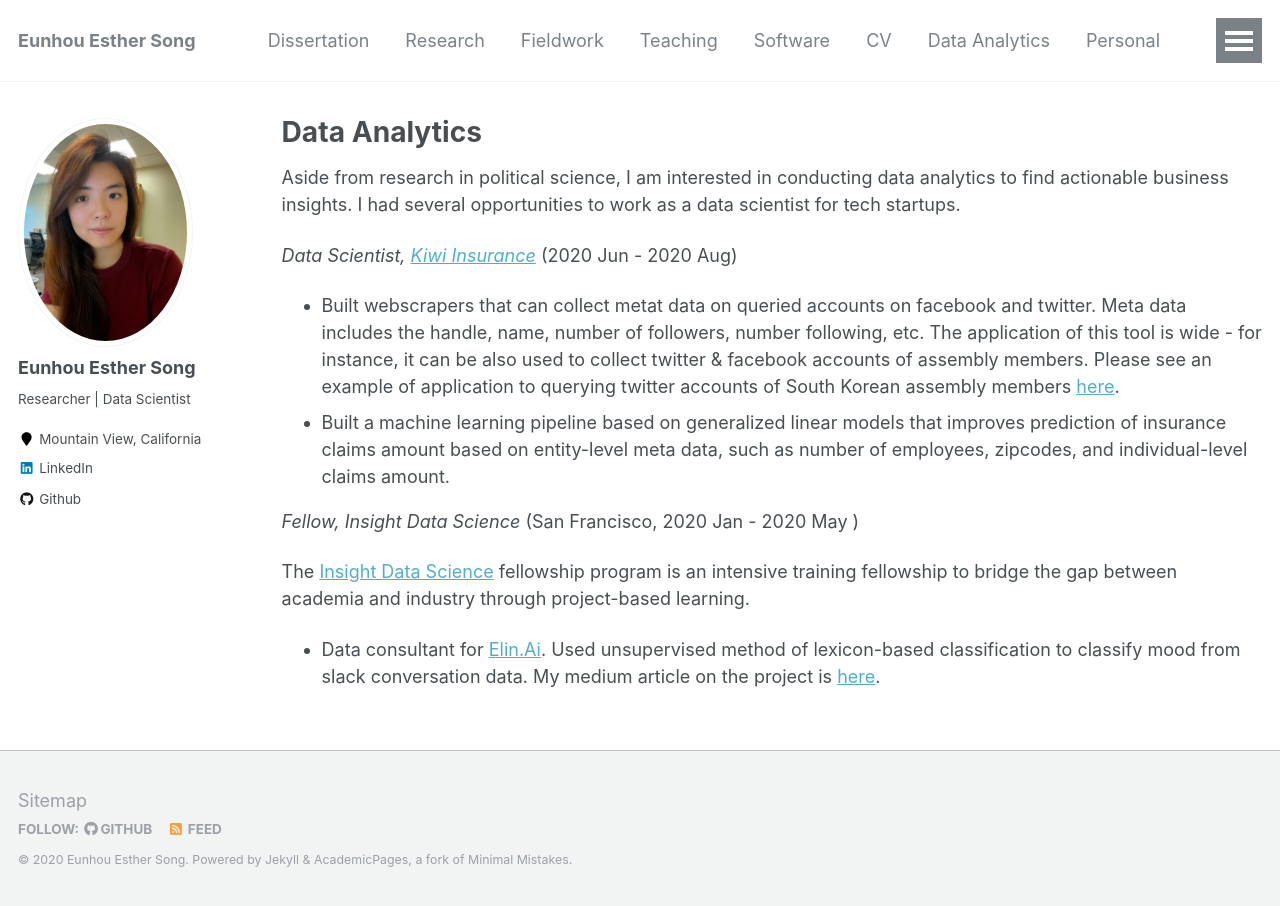
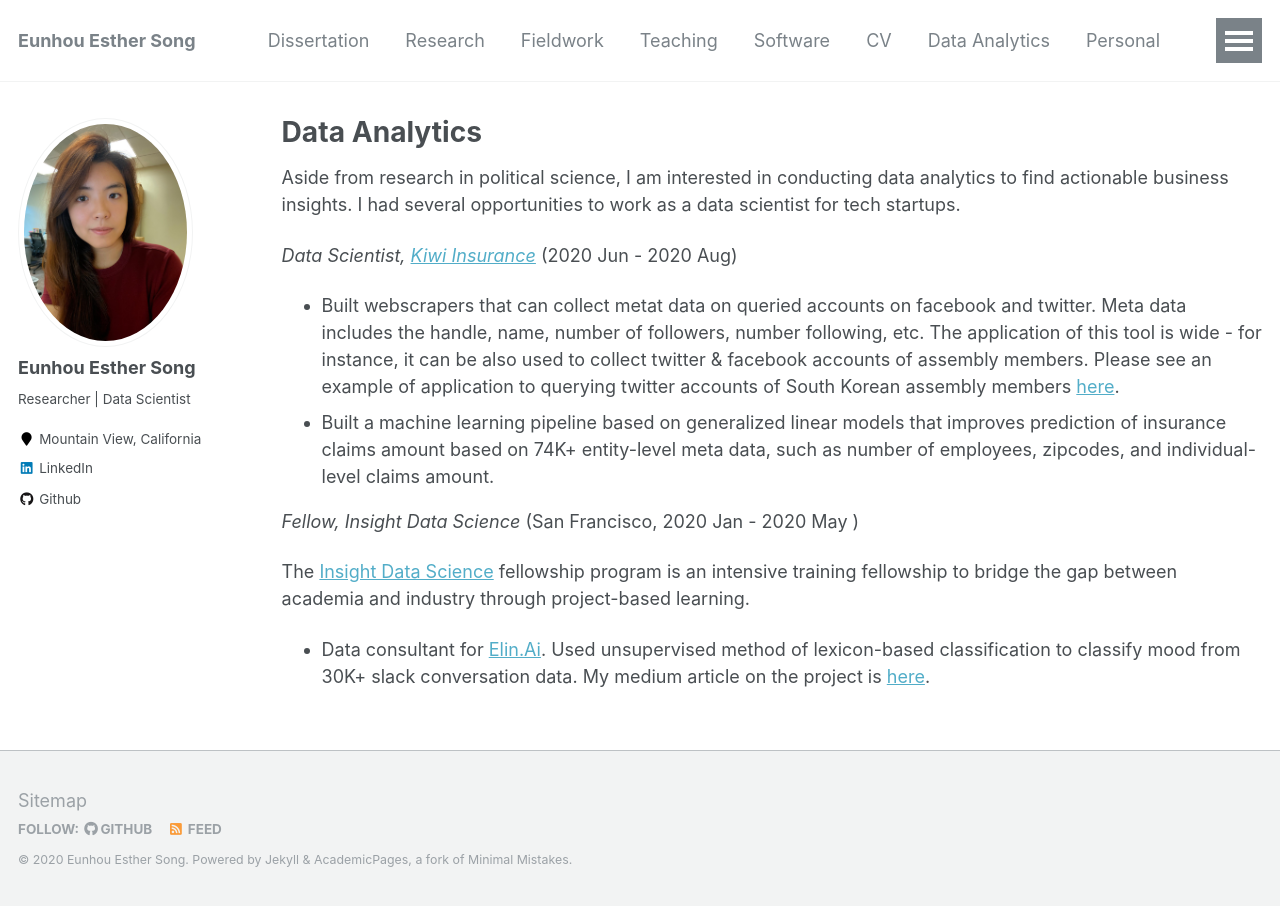
Before and after one commit to ehsong/ehsong.github.io, a Jekyll site: the page built from _pages/data_analytics.md, in a window 1280 px wide. Built offline with Jekyll 4.4.1, drawn with Linux system fonts in a browser that asks for light colours.

Commit message:
Update data_analytics.md

```diff
--- a/_pages/data_analytics.md
+++ b/_pages/data_analytics.md
@@ -11,10 +11,10 @@ Aside from research in political science, I am interested in conducting data ana
 
 *Data Scientist, [Kiwi Insurance](https://www.kiwiinsure.co/)* (2020 Jun - 2020 Aug)
 - Built webscrapers that can collect metat data on queried accounts on facebook and twitter. Meta data includes the handle, name, number of followers, number following, etc. The application of this tool is wide - for instance, it can be also used to collect twitter & facebook accounts of assembly members. Please see an example of application to querying twitter accounts of South Korean assembly members [here](https://github.com/ehsong/twitter-scraper).
-- Built a machine learning pipeline based on generalized linear models that improves prediction of insurance claims amount based on entity-level meta data, such as number of employees, zipcodes, and individual-level claims amount.
+- Built a machine learning pipeline based on generalized linear models that improves prediction of insurance claims amount based on 74K+ entity-level meta data, such as number of employees, zipcodes, and individual-level claims amount.
 
 *Fellow, Insight Data Science* (San Francisco, 2020 Jan - 2020 May )
 
 The [Insight Data Science](https://insightfellows.com/data-science) fellowship program is an intensive training fellowship to bridge the gap between academia and industry through project-based learning.
 
-- Data consultant for [Elin.Ai](https://elin.ai/). Used unsupervised method of lexicon-based classification to classify mood from slack conversation data. My medium article on the project is [here](https://medium.com/@esther.e.song/mood-metric-detecting-mood-at-workplace-using-lexicon-based-approach-8a2b2bbba74).
+- Data consultant for [Elin.Ai](https://elin.ai/). Used unsupervised method of lexicon-based classification to classify mood from 30K+ slack conversation data. My medium article on the project is [here](https://medium.com/@esther.e.song/mood-metric-detecting-mood-at-workplace-using-lexicon-based-approach-8a2b2bbba74).
```
